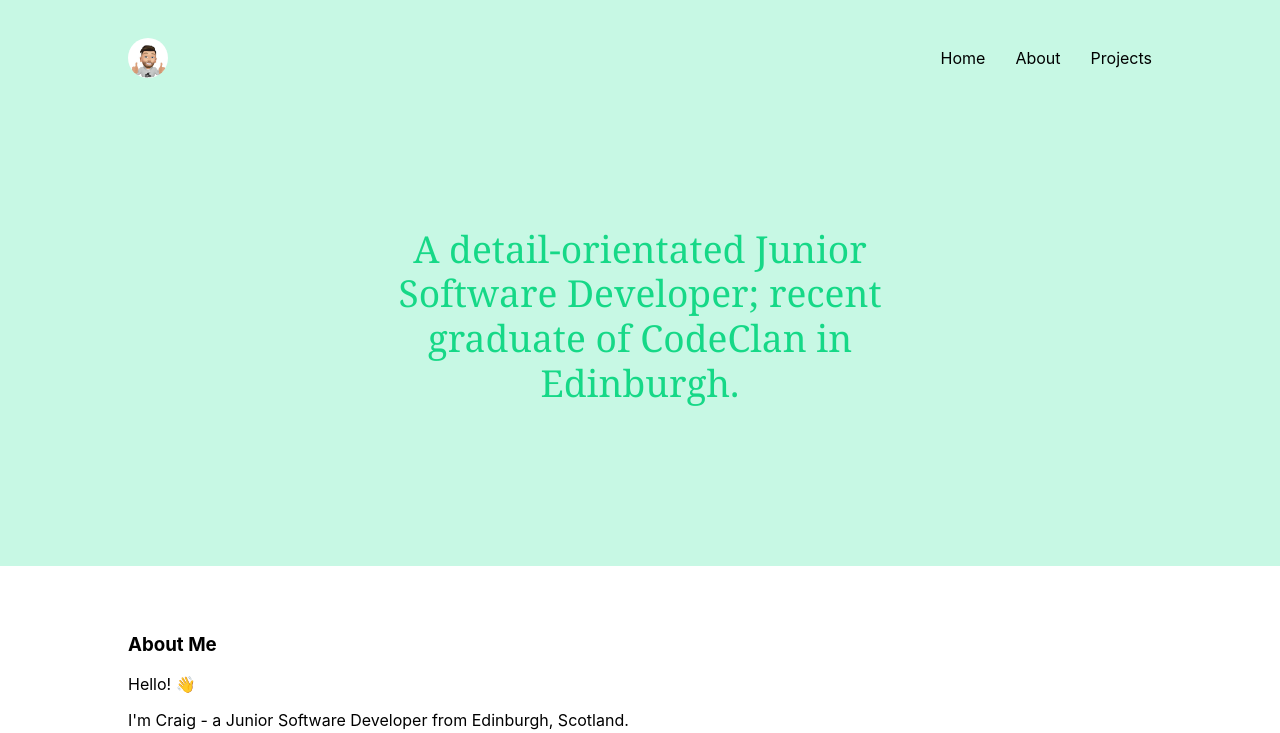
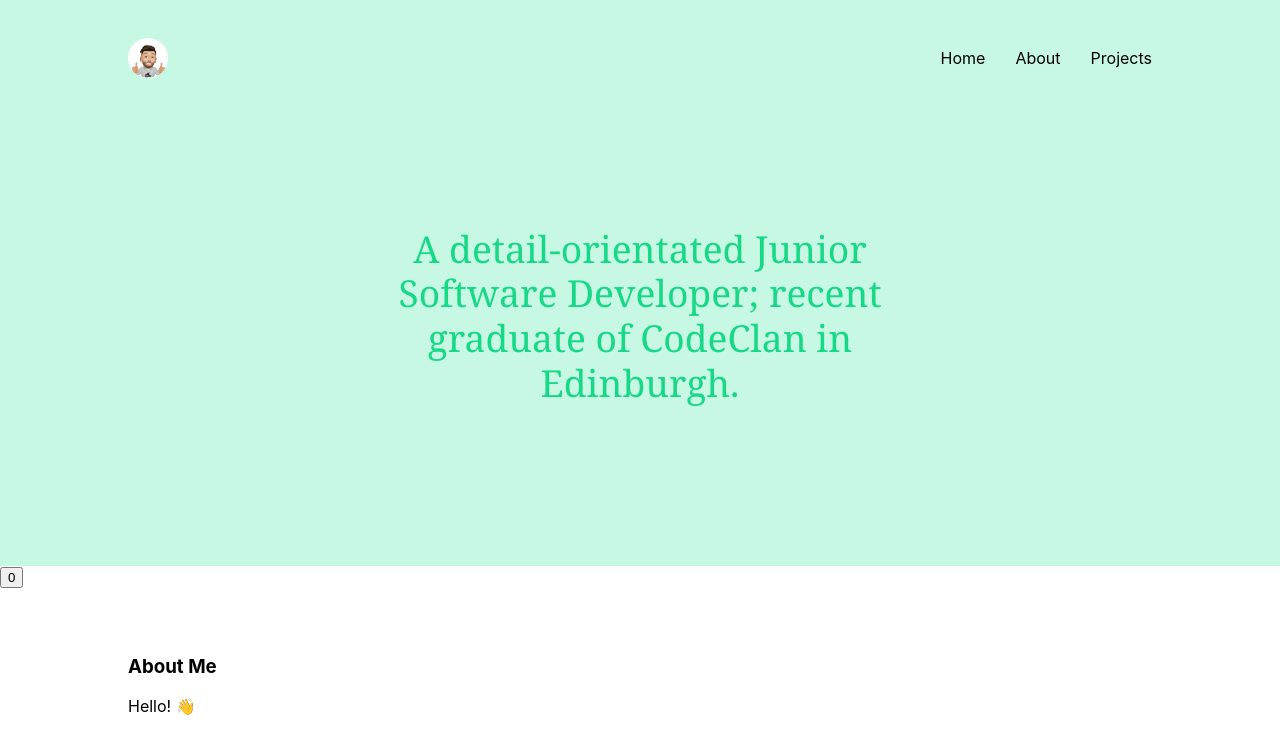
Before and after one commit to crwils/crwils.github.io, a React (Create React App) app: page / in a window 1280 px wide. Shown: the top 733 px of the page. Built offline with nearby package versions, Linux system fonts and the light colour scheme.

Commit message:
counter button working

```diff
--- a/src/components/Counter.js
+++ b/src/components/Counter.js
@@ -4,15 +4,13 @@ function Counter(props) {
 
     const counter = () => {
         return (
-            <div>
-                10
-            </div>
+            <button>{props.state}</button>
         )
     }
 
     return (
         <div>
-            {counter}
+            {counter()}
         </div>
     );
 }
--- a/src/containers/Portfolio.js
+++ b/src/containers/Portfolio.js
@@ -11,7 +11,6 @@ function Portfolio(props) {
         console.log("clicked")
     };
 
-
     return (
         <main>
             <section className="header-index">
@@ -19,9 +18,9 @@ function Portfolio(props) {
                 <Header />
             </section>
             <section>
+                <Counter state={state}/>
                 <About />
                 <ProjectList />
-                <Counter state={state}/>
             </section>
         </main>
 
```
